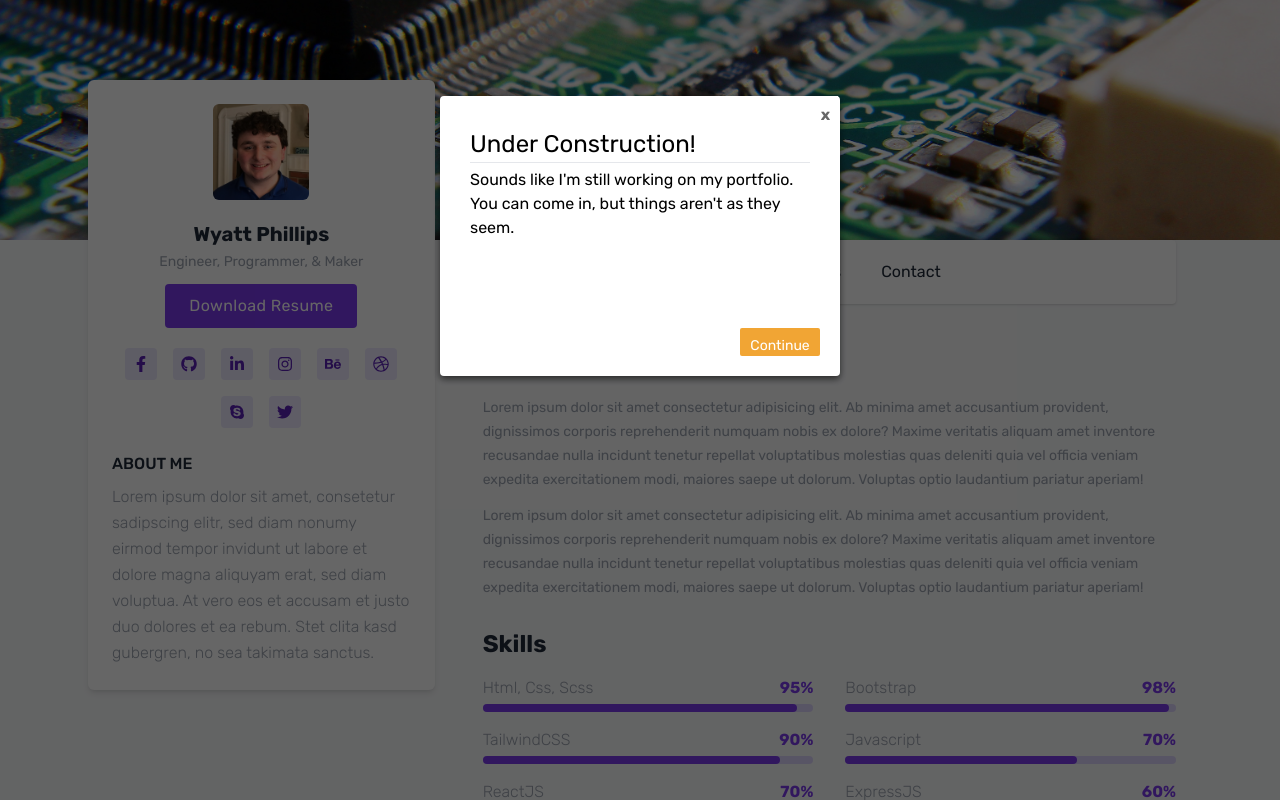
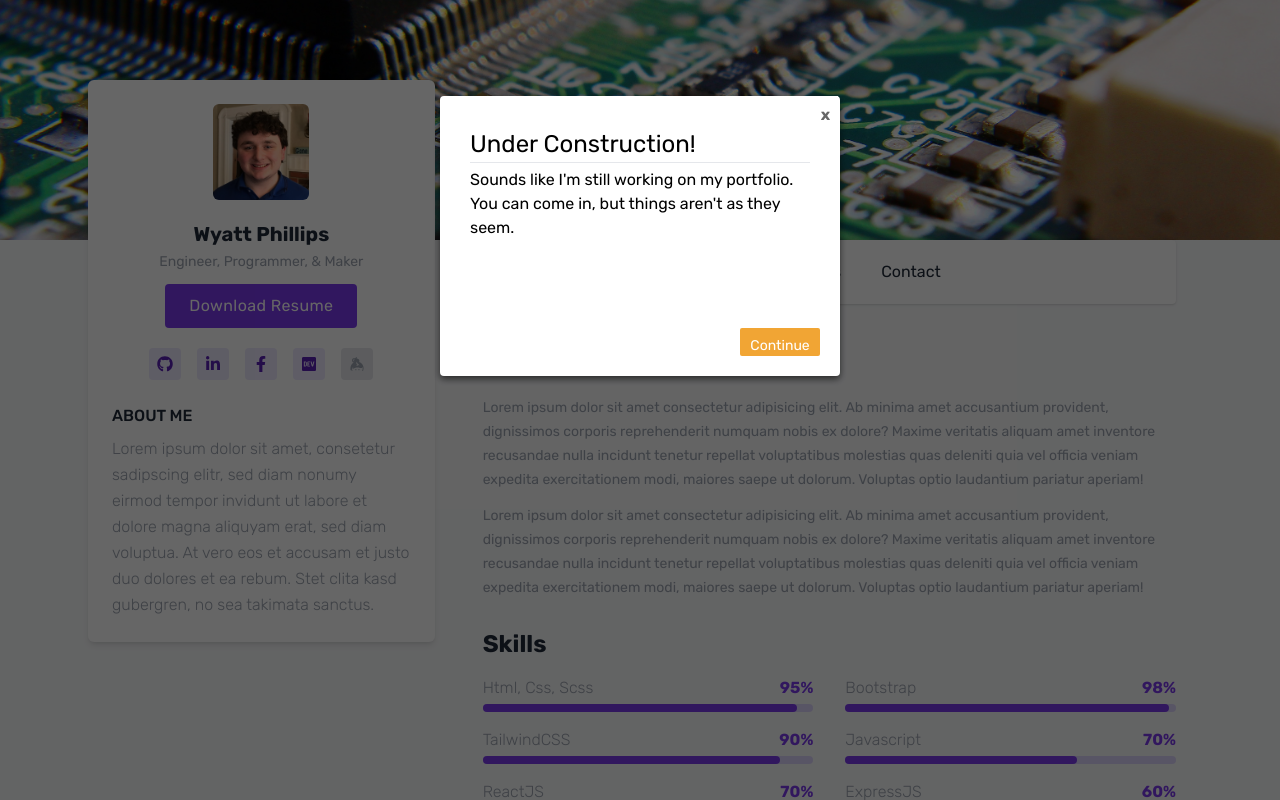
Before and after one commit to SirTangent/wphillips.me-2.0, a React (Create React App) app: page / in a window 1280 px wide. Shown: the top 800 px of the page. Built offline with nearby package versions, Linux system fonts and the light colour scheme.

Commit message:
Update SM links

```diff
--- a/src/components/sections/Sidebar/Sidebar.jsx
+++ b/src/components/sections/Sidebar/Sidebar.jsx
@@ -1,64 +1,48 @@
 import React from "react";
 import {
-  FaBehance,
-  FaDribbble,
   FaFacebookF,
   FaGithub,
-  FaInstagram,
   FaLinkedinIn,
-  FaSkype,
-  FaTwitter,
+  FaDev,
+  FaKeybase
 } from "react-icons/fa";
 import profile from "../../../images/profile.jpg";
 
 const socials = [
   {
+    id: 0,
+    icon: <FaGithub />,
+    link: "https://github.com/SirTangent",
+  },
+  {
     id: 1,
-    icon: <FaFacebookF />,
-    link: "#0",
+    icon: <FaLinkedinIn />,
+    link: "https://www.linkedin.com/in/phillipsw1/",
   },
   {
     id: 2,
-    icon: <FaGithub />,
-    link: "#0",
+    icon: <FaFacebookF />,
+    link: "https://www.facebook.com/SirTangent",
   },
   {
     id: 3,
-    icon: <FaLinkedinIn />,
-    link: "#0",
+    icon: <FaDev />,
+    link: "https://devpost.com/SirTangent",
   },
   {
     id: 4,
-    icon: <FaInstagram />,
-    link: "#0",
-  },
-  {
-    id: 5,
-    icon: <FaBehance />,
-    link: "#0",
-  },
-  {
-    id: 6,
-    icon: <FaDribbble />,
-    link: "#0",
-  },
-  {
-    id: 7,
-    icon: <FaSkype />,
-    link: "#0",
-  },
-  {
-    id: 7,
-    icon: <FaTwitter />,
-    link: "#0",
-  },
+    icon: <FaKeybase />,
+    link: "#",
+    disabled: true,
+    tip: "Keybase account is being reset..."
+  }
 ];
 
 const Sidebar = () => {
   return (
     <aside className="sticky top-0 bg-white md:mx-8 lg:mx-4 mb-8 p-6 shadow-md rounded-md -mt-40">
       <div className="w-24 h-24 rounded-md overflow-hidden mx-auto mb-5">
-        <img src={profile} alt="shafiqhammad" className="w-full" />
+        <img src={profile} alt="headshot" className="w-full" />
       </div>
       <div className="text-center">
         <h1 className="text-xl text-gray-800 font-bold mb-1">Wyatt Phillips</h1>
@@ -66,7 +50,7 @@ const Sidebar = () => {
           Engineer, Programmer, & Maker
         </p>
         <a
-          href="#0"
+          href="#"
           className="inline-block mb-3 rounded bg-purple-600 text-center border-0 py-2 px-6 text-white leading-7 tracking-wide hover:bg-purple-800"
           download="Resume"
         >
@@ -96,12 +80,29 @@ const Sidebar = () => {
 export default Sidebar;
 
 const SocialIcon = (props) => {
-  const { icon, link } = props.social;
+  const { icon, link, disabled, tip } = props.social;
+  if (disabled) {
+    return(
+        <li className="m-2">
+          <div
+              className={
+                "w-8 h-8 bg-gray-200 rounded text-gray-400 flex items-center justify-center"
+              }
+              title={tip}
+          >
+            {icon}
+          </div>
+        </li>
+    );
+  }
   return (
     <li className="m-2">
       <a
         href={link}
-        className="w-8 h-8 bg-purple-100 rounded text-purple-800 flex items-center justify-center hover:text-white hover:bg-purple-600"
+        target="_blank"
+        className={
+          "w-8 h-8 bg-purple-100 rounded text-purple-800 flex items-center justify-center hover:text-white hover:bg-purple-600"
+        }
       >
         {icon}
       </a>
```
